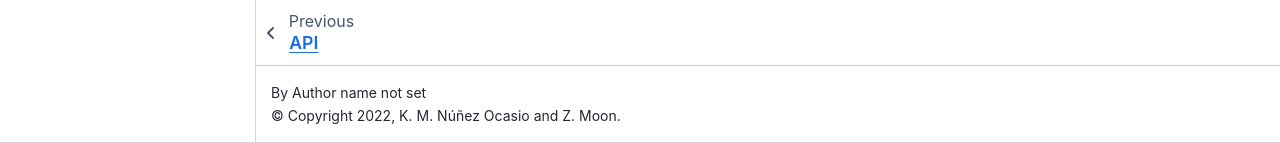
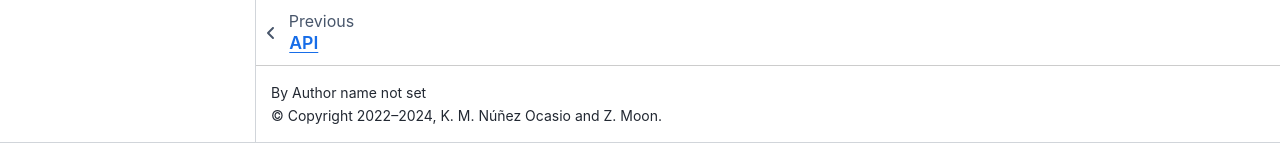
Before and after one commit to knubez/TAMS, a Sphinx documentation site: the page built from docs/differences.md, in a window 1280 px wide and 900 px high, scrolled down 1195 px. Shown: the part 757-900 px from the top of the window. Built offline with Sphinx 7.4.7 and the Sphinx Book theme 1.1.4, drawn with Linux system fonts in a browser that asks for light colours; pages that are not in the unit, such as notebooks, are missing from menus; cross-references to code outside the pages are shown as plain code; part of the change alters nothing that is shown.

```diff
--- a/docs/conf.py
+++ b/docs/conf.py
@@ -6,7 +6,7 @@ sys.path.append("../")
 project = "tams"
 html_title = "TAMS"
 html_logo = "_static/TAMS-logo.png"
-copyright = "2022, K. M. Núñez Ocasio and Z. Moon"
+copyright = "2022\u20132024, K. M. Núñez Ocasio and Z. Moon"
 
 extensions = [
     "sphinx.ext.autodoc",
```
